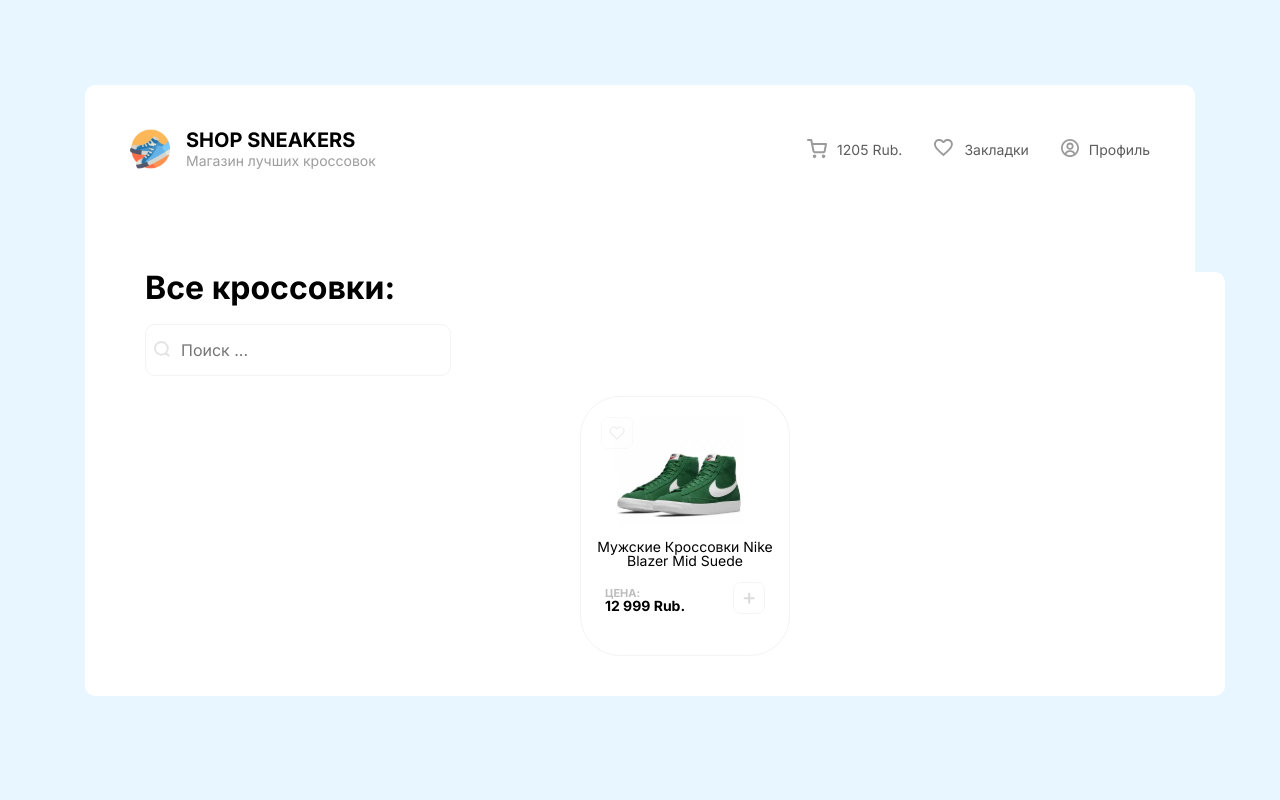
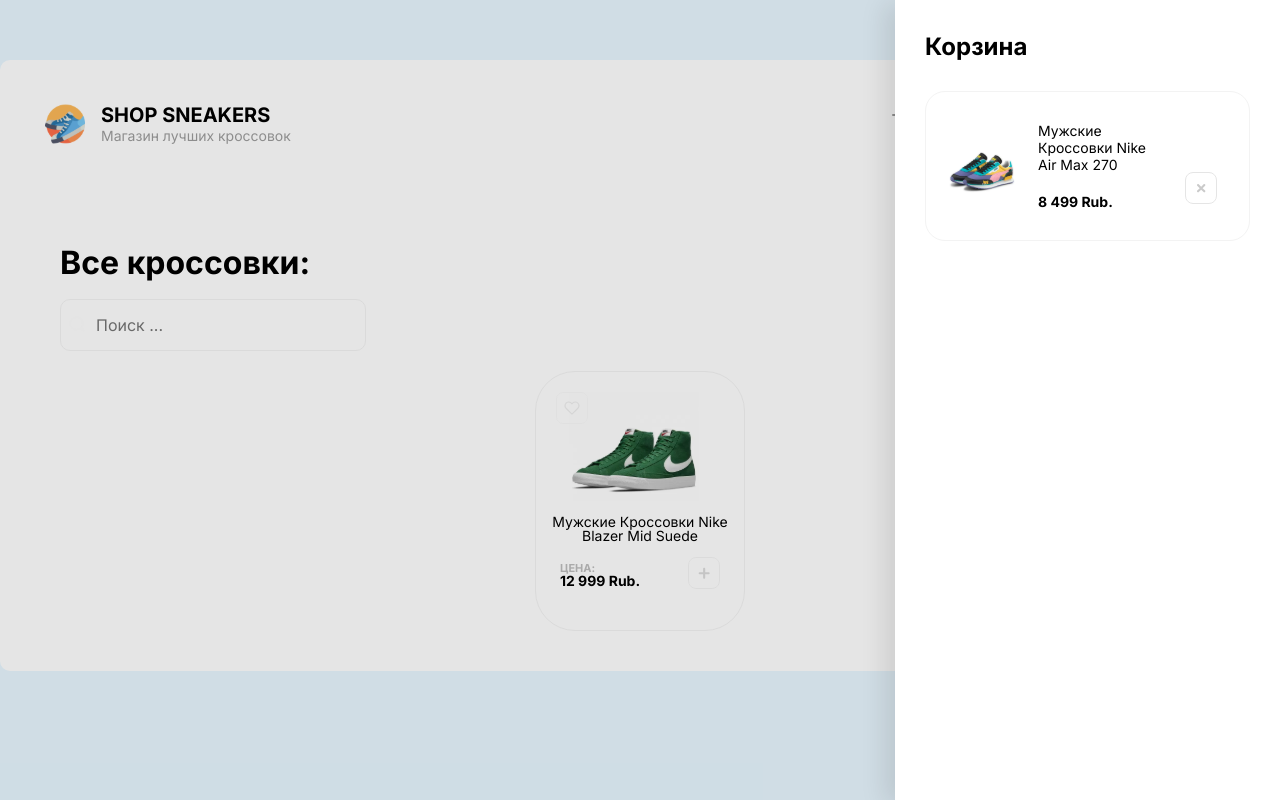
Before and after one commit to AntonKrivelo/ReactSneakers, a React (Create React App) app in the folder sneakers-app/: page / in a window 1280 px wide. Built offline with nearby package versions, Linux system fonts and the light colour scheme.

Commit message:
add component cartItem to component drawer and scss styles

```diff
--- a/sneakers-app/src/App.js
+++ b/sneakers-app/src/App.js
@@ -1,5 +1,6 @@
 import './App.css';
 import Card from './Components/Card/Card';
+import Drawer from './Components/Drawer/Drawer';
 import Header from './Components/Header/Header';
 import SearchBlock from './Components/SearchBlock/SearchBlock';
 import './index.scss';
@@ -11,6 +12,7 @@
     <div className="wrapper">
         <div className="container">
           <Header />
+          <Drawer />
           <div className="container content">
               <h1 className="title">Все кроссовки:</h1>
                 <SearchBlock />
--- /dev/null
+++ b/sneakers-app/src/Components/CartItem/CartItem.jsx
@@ -0,0 +1,32 @@
+import React from "react";
+import "./CartItem.scss";
+import sneakersImg from "../../Img/imgSneakersCart.svg";
+import deleteSneakers from "../../Icons/CartIcons/button-cart.svg";
+
+const CartItem = () => {
+    return (
+        <div className="cart-item-block">
+            <div>
+                <img className="cart-item-block-img" src={sneakersImg} alt="imageSneakers" />
+            </div>
+            <div className="cart-item-block-info">
+                <p className="cart-item-block-name">
+                    Мужские Кроссовки Nike Air Max 270
+                </p>
+                <br />
+                <p className="cart-item-block-price">
+                    8 499 Rub.
+                </p>
+            </div>
+            <div>
+                <button className="cart-item-block-button">
+                    <img className="cart-item-block-button-img" src={deleteSneakers} alt="button-delete-is-cart" />
+                </button>
+            </div>
+        </div>
+    )
+}
+
+
+
+export default CartItem;
--- /dev/null
+++ b/sneakers-app/src/Components/CartItem/CartItem.scss
@@ -0,0 +1,38 @@
+.cart-item-block {
+    position: relative;
+    display: flex;
+    justify-content: center;
+    align-items: center;
+    column-gap: 21px;
+    border-radius: 20px;
+    border: 1px solid #F3F3F3;
+    padding: 30px 64px 30px 21px;
+    width: 325px;
+    &-img {
+        min-width: 70px;
+        min-height: 70px;
+    }
+    &-info {
+        display: flex;
+        flex-direction: column;
+    }
+    &-name {
+        font-weight: 400;
+        font-size: 14px;
+    }
+    &-price {
+        font-weight: 700;
+        font-size: 14px;
+    }
+    &-button {
+        &-img {
+            position: absolute;
+            min-width: 32px;
+            min-height: 32px;
+            opacity: 0.7;
+            &:hover {
+                opacity: 1;
+            }
+        }
+    }
+}
--- a/sneakers-app/src/Components/Drawer/Drawer.jsx
+++ b/sneakers-app/src/Components/Drawer/Drawer.jsx
@@ -1,10 +1,16 @@
 import React from "react";
 import "./Drawer.scss";
+import CartItem from "../CartItem/CartItem";
 
 const Drawer = () => {
     return (
-        <div className="drawer-block">
-
+        <div className="drawer-overlay">
+            <div className="drawer-block">
+                <h2 className="drawer-block-title">Корзина</h2>
+                <div className="drawer-block-items">
+                    <CartItem />
+                </div>
+            </div>
         </div>
     )
 }
--- a/sneakers-app/src/Components/Drawer/Drawer.scss
+++ b/sneakers-app/src/Components/Drawer/Drawer.scss
@@ -0,0 +1,27 @@
+.drawer-overlay {
+    position: absolute;
+    left: 0;
+    top: 0;
+    background-color: rgba(0, 0, 0, 0.1);
+    z-index: 10;
+    width: 100%;
+    height: 100%;
+}
+.drawer-block {
+    position: absolute;
+    right: 0;
+    height: 100%;
+    width: 385px;
+    background: #FFF;
+    box-shadow: -10px 4px 24px rgba(0, 0, 0, 0.1);
+    &-title {
+        font-weight: 700;
+        font-size: 24px;
+        padding: 32px 0 30px 30px;
+    }
+    &-items {
+        display: flex;
+        flex-direction: column;
+        align-items: center;
+    }
+}
--- a/sneakers-app/src/index.scss
+++ b/sneakers-app/src/index.scss
@@ -99,7 +99,7 @@
 }
 
 .container {
-	margin: 85px;
+	margin-top: 60px;
 	background-color: #FFF;
 	border-radius: 10px;
 	min-width: 1080px;
```
Also changed, not shown: sneakers-app/src/Icons/CartIcons/button-cart.svg (added), sneakers-app/src/Img/imgSneakersCart.svg (added).
